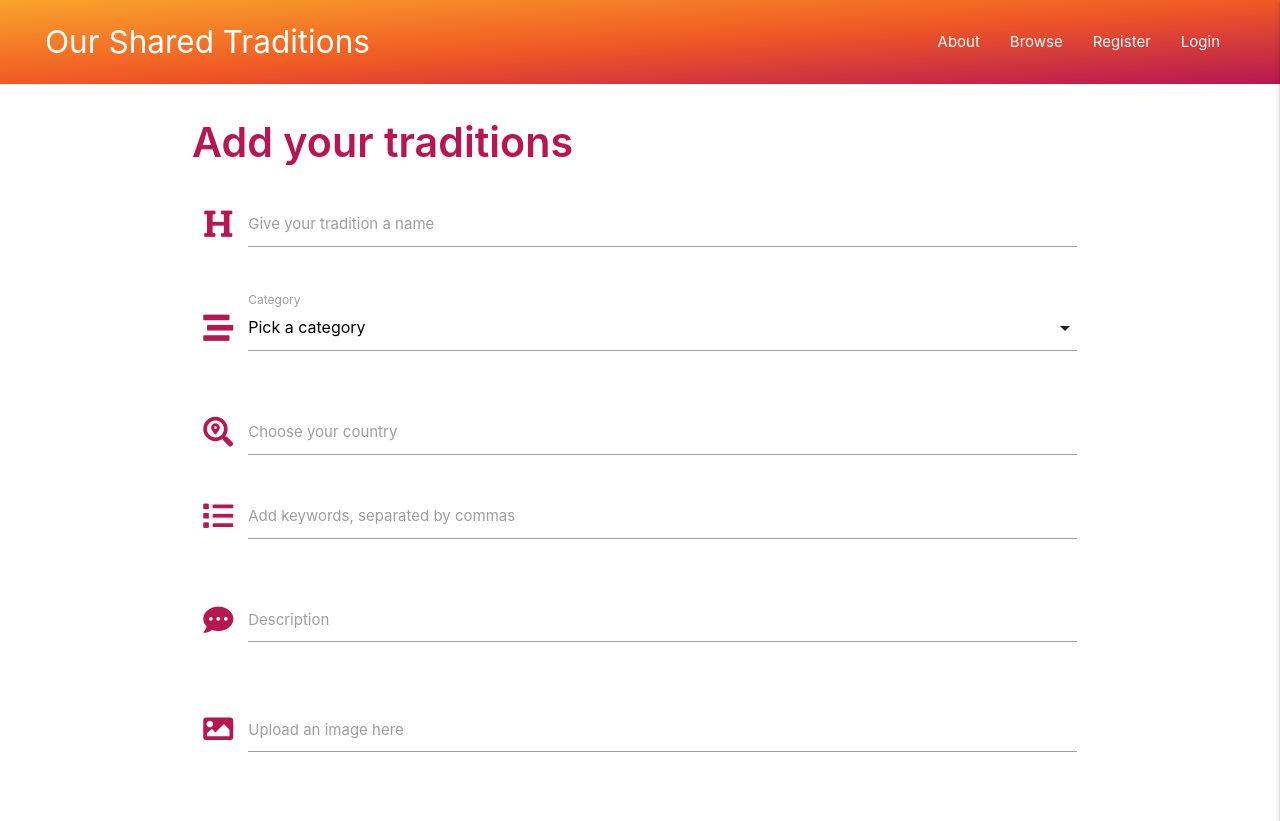
After one commit to Jade-ux/OurTraditions, a Flask app: page /add-tradition in a window 1280 px wide. The commit adds this page. Run offline with Flask 2, Linux system fonts and the light colour scheme; some libraries are stand-ins or nearby versions.

Commit message:
Added the add-tradition page and form on the page. Began styling the form. Added the add-tradition functionality.

```diff
--- a/app.py
+++ b/app.py
@@ -21,7 +21,7 @@ mongo = PyMongo(app)
 @app.route("/")
 @app.route("/get_traditions")
 def get_traditions():
-    traditions = mongo.db.traditions.find()
+    traditions = list(mongo.db.traditions.find())
     return render_template("traditions.html", traditions=traditions)
 
 
@@ -101,6 +101,11 @@ def logout():
     return redirect(url_for("login"))
 
 
+@app.route("/add-tradition")
+def add_tradition():
+    return render_template("add-tradition.html")
+
+
 if __name__ == "__main__":
     app.run(host=os.environ.get("IP"),
             port=int(os.environ.get("PORT")),
--- a/static/css/style.css
+++ b/static/css/style.css
@@ -27,6 +27,14 @@ nav {
 .flashed-messages h3 {
     line-height: 2;
     color: #dd2c00;
+}
+
+/*-------------------------------------------------Headings*/
+
+h2 {
+    font-size: 2.75rem;
+    color: #b61753;
+    font-weight: 600;
 }
 
 /*-------------------------------------------------Colours*/
@@ -91,5 +99,22 @@ nav {
 /*-------------------------------------------------Icons*/
 
 .prefix.active.maroon {
-    color: #EF324F;
+    color: #F05A24;
 }
+
+/*-------------------------------------------------Forms*/
+
+input[type=text]:not(.browser-default):focus:not([readonly]),
+textarea.materialize-textarea:focus:not([readonly]){
+    border-bottom: #F05A24;
+    box-shadow: 0 2px 0 0 #F05A24;
+}
+
+input[type=text]:not(.browser-default):focus:not([readonly])+label,
+textarea.materialize-textarea:focus:not([readonly])+label {
+    color: #F05A24;
+}
+
+.dropdown-content li>span {
+    color: #F05A24;
+}
--- a/static/js/script.js
+++ b/static/js/script.js
@@ -1,3 +1,16 @@
   $(document).ready(function(){
     $('.sidenav').sidenav({edge: "right"});
+    $('.tooltipped').tooltip();
+     $('select').formSelect();
   });
+
+//Country autocomplete for the add-tradition page
+$(document).ready(function(){
+    $('input.autocomplete').autocomplete({
+      data: {
+        "Afganistan": null,
+        "Albania": null,
+        "Algeria": null,
+      },
+    });
+  });
--- /dev/null
+++ b/templates/add-tradition.html
@@ -0,0 +1,61 @@
+{% extends "base.html" %}
+{% block content %}
+
+<h2>Add your traditions</h2>
+
+<div class="row">
+    <form class="col s12">
+        <div class="row">
+            <div class="input-field col s12">
+                <i class="fas fa-heading prefix maroon"></i>
+                <input id="tradition_name" name="tradition_name" type="text" class="validate">
+                <label for="tradition_name">Give your tradition a name</label>
+            </div>
+        </div>
+        <div class="row">
+            <div class="input-field col s12">
+                <i class="fas fa-stream prefix maroon"></i>
+                <select id="category_name" name="category_name
+">
+                    <option value="" disabled selected>Pick a category</option>
+                    <option value="Birthdays">Birthdays</option>
+                    <option value="Holidays">Holidays (Christmas etc)</option>
+                    <option value="Marriage">Marriage</option>
+                    <option value="Pregnancy_and_birth">Pregnancy and birth</option>
+                    <option value="Religious_observance">Religious observance</option>
+                    <option value="Rites_of_passage">Rites of passage</option>
+                    <option value="Other">Other</option>
+                </select>
+                <label for="category_name">Category</label>
+            </div>
+        </div>
+        <div class="row">
+            <div class="input-field col s12">
+                <i class="fas fa-search-location prefix maroon"></i>
+                <input type="text" id="country-autocomplete" name="country_autocomplete" class="autocomplete">
+                <label for="country_autocomplete">Choose your country</label>
+            </div>
+            <div class="input-field col s12">
+                <i class="fas fa-list prefix maroon"></i>
+                <input id="keywords" name="keywords" type="text" class="validate">
+                <label for="keywords">Add keywords, separated by commas</label>
+            </div>
+        </div>
+        <div class="row">
+            <div class="input-field col s12">
+                <i class="fas fa-comment-dots prefix maroon"></i>
+                <textarea id="tradition_description" name="tradition_description" class="materialize-textarea"></textarea>
+                <label for="tradition_description">Description</label>
+            </div>
+        </div>
+        <div class="row">
+            <div class="input-field col s12">
+                <i class="fas fa-image prefix maroon"></i>
+                <textarea id="file-upload" class="materialize-textarea"></textarea>
+                <label for="file-upload">Upload an image here</label>
+            </div>
+        </div>
+    </form>
+</div>
+
+{% endblock %}
--- a/templates/base.html
+++ b/templates/base.html
@@ -29,7 +29,7 @@
                         <li>
                             <a href="{{ url_for('profile', username=session['user']) }}">Profile</a>
                         </li>
-                        <li><a href="#">Add tradition</a></li>
+                        <li><a href="{{ url_for('add_tradition') }}">Add tradition</a></li>
                         <li><a href="{{ url_for('logout') }}">Logout</a></li>
                         <li>
                     {% else %}
@@ -47,7 +47,7 @@
                 <li>
                     <a href="{{ url_for('profile', username=session['user']) }}">Profile</a>
                 </li>
-                <li><a href="#">Add tradition</a></li>
+                <li><a href="{{ url_for('add_tradition') }}">Add tradition</a></li>
                 <li><a href="{{ url_for('logout') }}">Logout</a></li>
                 <li>
             {% else %}
```
Also changed, not shown: templates/traditions.html (+34 -2 lines), README.md.
